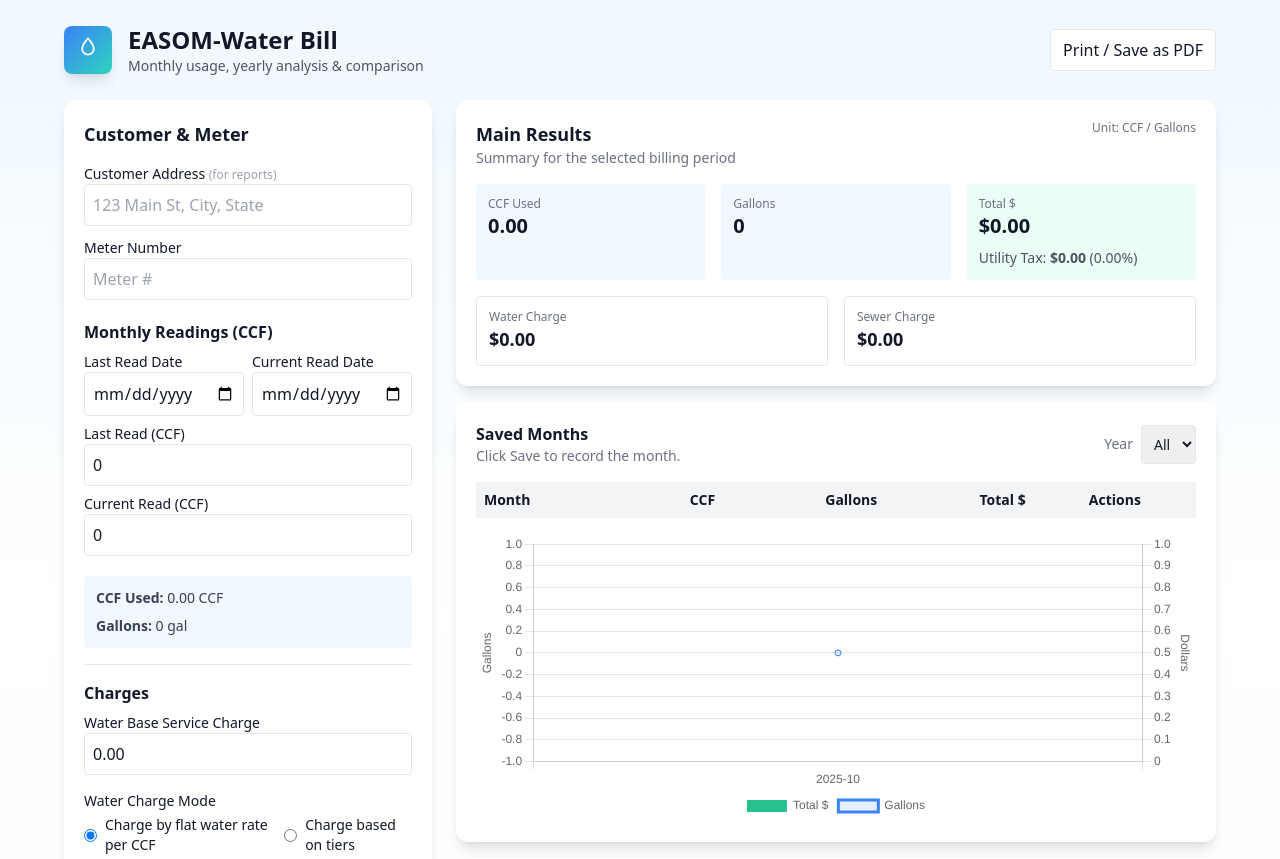
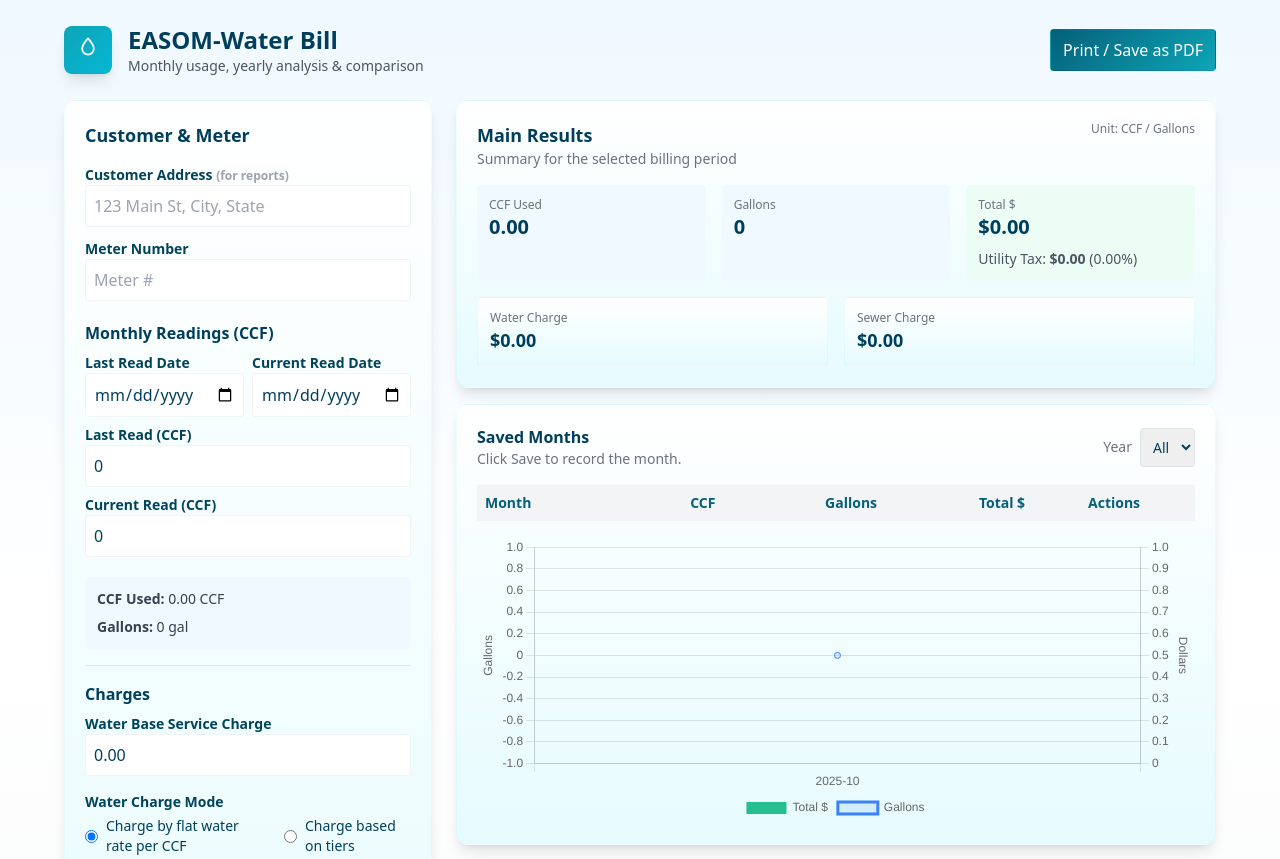
Before and after one commit to yawmanu17/waterso, a plain HTML site: page index.html in a window 1280 px wide. Shown: the top 859 px of the page. Drawn offline with nearby package versions, Linux system fonts and the light colour scheme.

Commit message:
Update index.html

```diff
--- a/index.html
+++ b/index.html
@@ -8,6 +8,52 @@
     <script src="https://cdn.jsdelivr.net/npm/chart.js@4.4.0/dist/chart.umd.min.js"></script>
   <!-- removed html2canvas/jsPDF: printing will use browser Print (single-page report) -->
     <style>
+      /* Sea-blue theme variables */
+      :root{
+        --sea-900: #003f5c;
+        --sea-800: #01445a;
+        --sea-700: #04607a;
+        --sea-600: #0ea5b7;
+        --sea-500: #06b6d4;
+        --sea-300: #9feaf6;
+        --sea-100: #e6fbfe;
+        --muted: rgba(3,37,47,0.62);
+      }
+
+      /* Page background and base text */
+      body {
+        background: linear-gradient(180deg, var(--sea-50, #f6fdfe) 0%, #ffffff 60%);
+        -webkit-font-smoothing:antialiased;
+        color: var(--sea-900);
+      }
+
+      /* Logo box uses sea gradient */
+      .logo-box { background: linear-gradient(135deg, var(--sea-600), var(--sea-500)); }
+
+      header h1 { color: var(--sea-900); }
+      header p { color: var(--muted); }
+
+      /* Cards and panels: subtle sea tint and better contrast */
+      #app-root .bg-white { background: linear-gradient(180deg,#ffffff, var(--sea-100)); border: 1px solid rgba(6,182,212,0.06); }
+      .rounded-xl { box-shadow: 0 6px 20px rgba(6,100,120,0.05); }
+      .p-5 { color: var(--sea-900); }
+      .card-title { color: var(--sea-700); font-weight:700; }
+
+      /* Primary buttons adopt sea colors */
+      .sea-primary, #calc-btn, #save-month, #print-btn { background: linear-gradient(135deg,var(--sea-700),var(--sea-600)); color: #fff !important; border-color: transparent !important; }
+      #calc-btn:hover, #save-month:hover, #print-btn:hover { filter: brightness(1.05); }
+      .no-print button { border: 1px solid rgba(6,182,212,0.12); }
+
+      /* Improve table readability */
+      table th { background: transparent; color: var(--sea-700); font-weight:700; }
+      table td { color: rgba(2,32,45,0.95); }
+
+      /* Tighter form labels and inputs for visibility */
+      label.block { color: var(--sea-800); font-weight:600; }
+      input, select { border-color: rgba(4,64,80,0.06); }
+
+      footer { color: var(--muted); }
+
       /* Print: hide the app UI and show only the generated report (#print-report) */
       @media print {
         .no-print { display: none !important; }
@@ -17,8 +63,10 @@
         #print-report, #print-report * { visibility: visible !important; }
         /* position report at top-left for printing */
         #print-report { position: absolute; left: 0; top: 0; width: 100%; }
+        /* ensure high contrast for printed report */
+        #print-report { color: #04202b !important; background: #fff !important; }
+        #print-report table th { color: #04202b !important; }
       }
-      body { -webkit-font-smoothing:antialiased; }
     </style>
   </head>
   <body class="bg-gradient-to-b from-sky-50 via-white to-gray-50 text-gray-900 p-6">
@@ -27,7 +75,7 @@
       <div id="print-report" style="display:none"></div>
       <header class="flex items-center justify-between mb-6">
         <div class="flex items-center gap-4">
-          <div class="w-12 h-12 bg-gradient-to-br from-blue-500 to-teal-400 text-white rounded-lg flex items-center justify-center shadow-lg">
+          <div class="w-12 h-12 logo-box text-white rounded-lg flex items-center justify-center shadow-lg">
             <svg xmlns="http://www.w3.org/2000/svg" class="w-7 h-7" viewBox="0 0 24 24" fill="none" stroke="currentColor"><path stroke-linecap="round" stroke-linejoin="round" stroke-width="1.5" d="M12 2s5 5.5 5 9a5 5 0 11-10 0c0-3.5 5-9 5-9z"/></svg>
           </div>
           <div>
```
